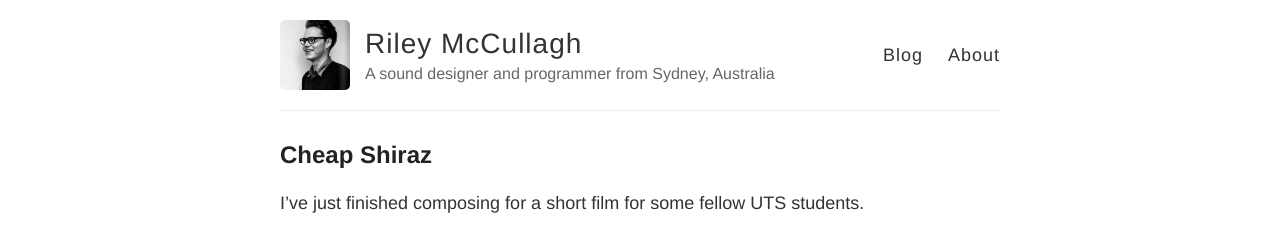
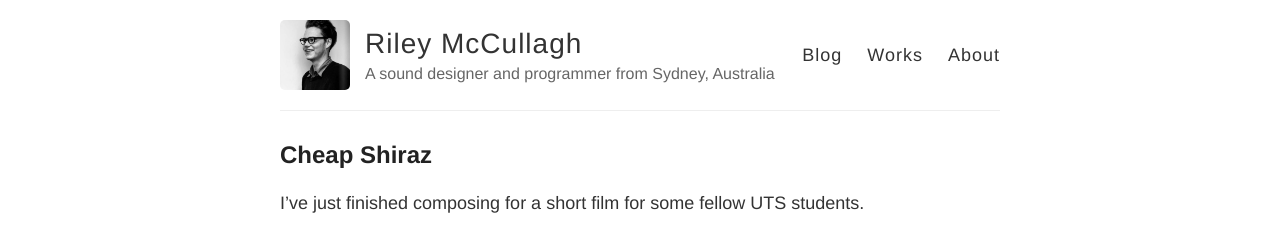
Before and after one commit to rileymccullagh/portfolio, a Jekyll site: the page built from docs/index.html, in a window 1280 px wide. Shown: the top 238 px of the page. Built offline with Jekyll 4.4.1, drawn with Linux system fonts in a browser that asks for light colours.

Commit message:
added navbar link to works

```diff
--- a/docs/_layouts/default.html
+++ b/docs/_layouts/default.html
@@ -35,6 +35,7 @@
 
           <nav>
             <a href="{{ site.baseurl }}/">Blog</a>
+            <a href="{{ site.baseurl }}/works">Works</a>
             <a href="{{ site.baseurl }}/about">About</a>
           </nav>
         </header>
```
